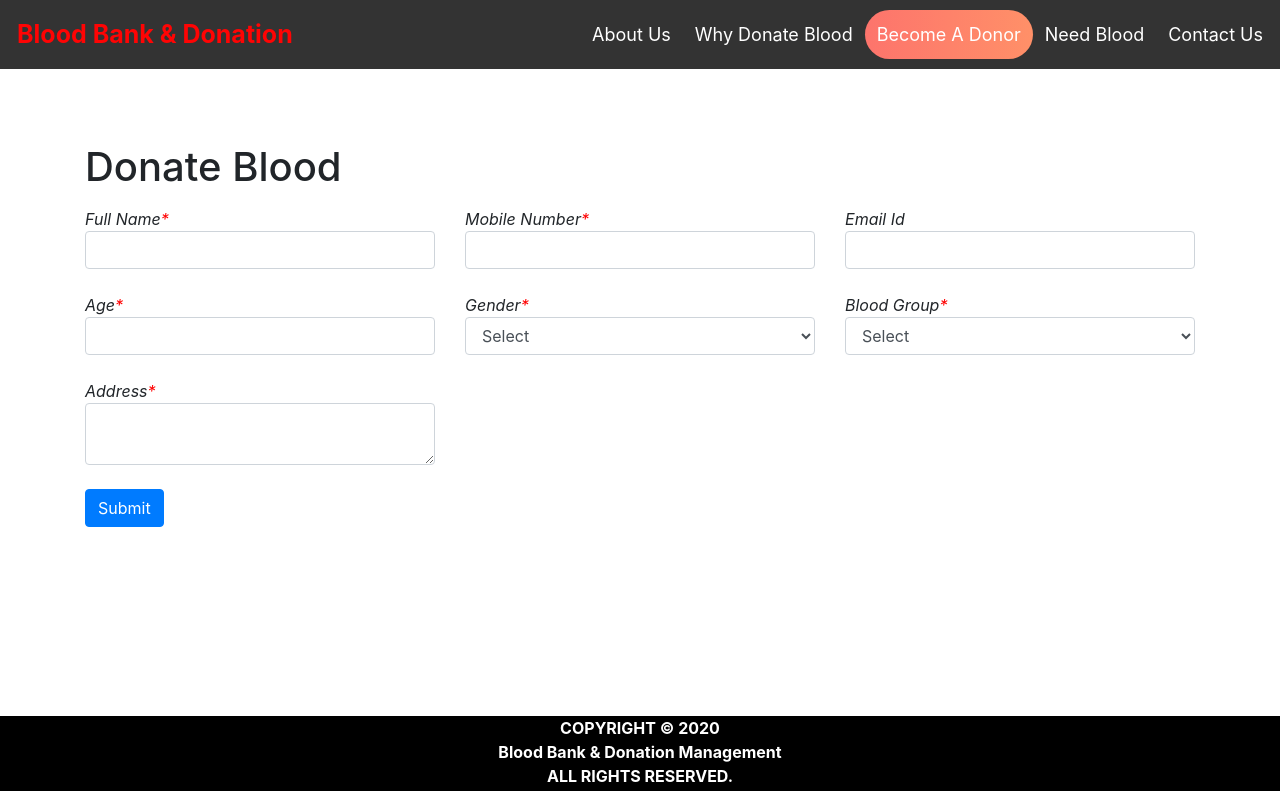
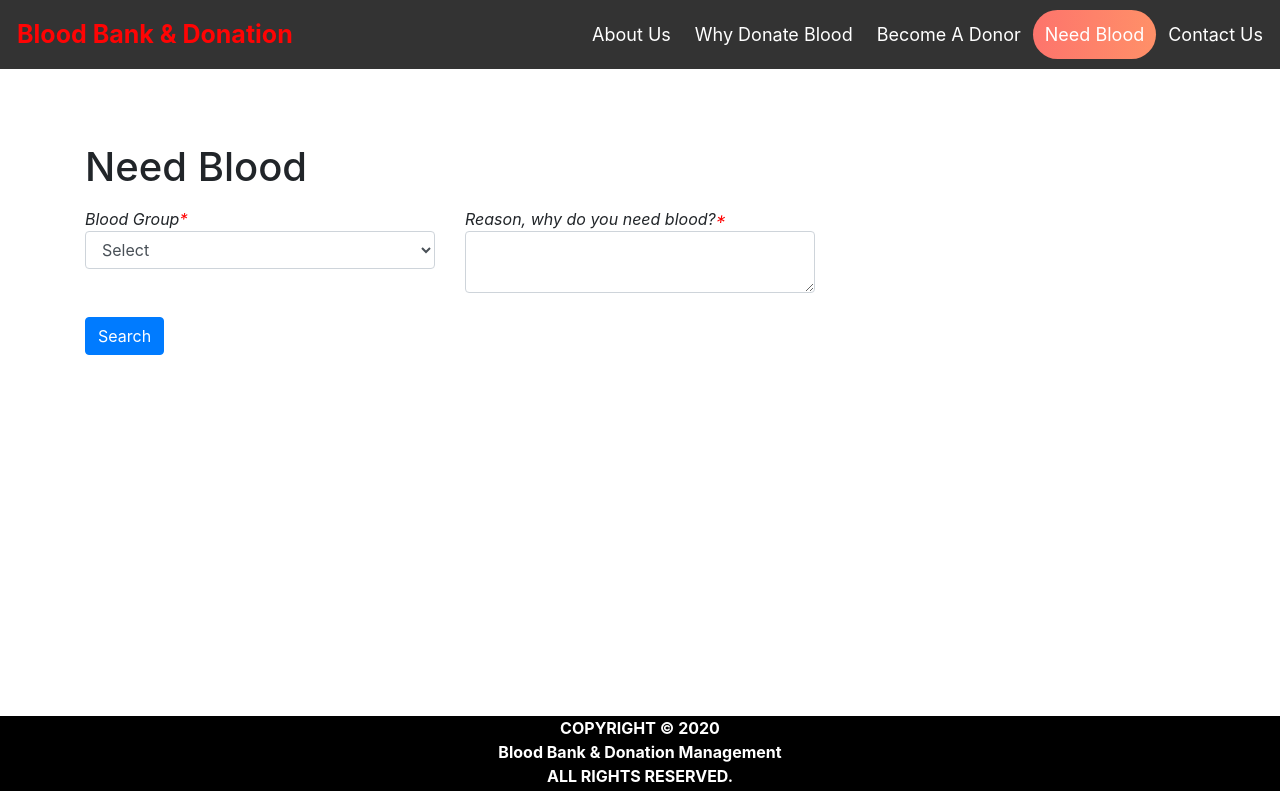
Before and after one commit to varunsardana004/Blood-Bank-And-Donation-Management-System, a PHP site: page /BDMS/donate_blood.php in a window 1280 px wide. Run offline with PHP 8.4, Linux system fonts and the light colour scheme; tables that the repository leaves empty hold one stand-in row (values such as "Sample post").

Commit message:
Update donate_blood.php
set active value

```diff
--- a/donate_blood.php
+++ b/donate_blood.php
@@ -1,6 +1,6 @@
 <html>
+
 <head>
-
   <meta charset="utf-8">
   <meta name="viewport" content="width=device-width, initial-scale=1, shrink-to-fit=no">
   <meta name="description" content="">
@@ -9,12 +9,11 @@
 <script src="https://ajax.googleapis.com/ajax/libs/jquery/3.5.1/jquery.min.js"></script>
 <script src="https://cdnjs.cloudflare.com/ajax/libs/popper.js/1.16.0/umd/popper.min.js"></script>
 <script src="https://maxcdn.bootstrapcdn.com/bootstrap/4.5.2/js/bootstrap.min.js"></script>
+</head>
 
-</head>
 <body>
-
   <?php
-$active ='donate';
+  $active ='need';
   include('head.php') ?>
 
   <div id="page-container" style="margin-top:50px; position: relative;min-height: 84vh;">
@@ -23,39 +22,12 @@ $active ='donate';
 
   <div class="row">
       <div class="col-lg-6">
-        <h1 class="mt-4 mb-3">Donate Blood </h1>
+          <h1 class="mt-4 mb-3">Need Blood</h1>
+
         </div>
   </div>
-
-<form name="donor" action="savedata.php" method="post">
+  <form name="needblood" action="" method="post">
   <div class="row">
-<div class="col-lg-4 mb-4">
-<div class="font-italic">Full Name<span style="color:red">*</span></div>
-<div><input type="text" name="fullname" class="form-control" required></div>
-</div>
-<div class="col-lg-4 mb-4">
-<div class="font-italic">Mobile Number<span style="color:red">*</span></div>
-<div><input type="text" name="mobileno" class="form-control" required></div>
-</div>
-<div class="col-lg-4 mb-4">
-<div class="font-italic">Email Id</div>
-<div><input type="email" name="emailid" class="form-control"></div>
-</div>
-</div>
-<div class="row">
-<div class="col-lg-4 mb-4">
-<div class="font-italic">Age<span style="color:red">*</span></div>
-<div><input type="text" name="age" class="form-control" required></div>
-</div>
-<div class="col-lg-4 mb-4">
-<div class="font-italic">Gender<span style="color:red">*</span></div>
-<div><select name="gender" class="form-control" required>
-<option value="">Select</option>
-<option value="Male">Male</option>
-<option value="Female">Female</option>
-</select>
-</div>
-</div>
   <div class="col-lg-4 mb-4">
   <div class="font-italic">Blood Group<span style="color:red">*</span></div>
   <div><select name="blood" class="form-control" required>
@@ -72,25 +44,57 @@ $active ='donate';
 </div>
 </div>
 
+<div class="col-lg-4 mb-4">
+<div class="font-italic">Reason, why do you need blood?<span style="color:red">*</span></div>
+<div><textarea class="form-control" name="address" required></textarea></div></div>
 </div>
 <div class="row">
 <div class="col-lg-4 mb-4">
-<div class="font-italic">Address<span style="color:red">*</span></div>
-<div><textarea class="form-control" name="address" required></textarea></div></div>
+<div><input type="submit" name="search" class="btn btn-primary" value="Search" style="cursor:pointer"></div>
+</div>
+
+</div><div class="row">
+<?php if(isset($_POST['search'])){
+
+  $bg=$_POST['blood'];
+  $sql= "select * from donor_details join blood where donor_details.donor_blood=blood.blood_id AND donor_blood='{$bg}' order by rand() limit 5";
+  $result=mysqli_query($conn,$sql) or die("query unsuccessful.");
+    if(mysqli_num_rows($result)>0)   {
+    while($row = mysqli_fetch_assoc($result)) {
+      ?>
+
+      <div class="col-lg-4 col-sm-6 portfolio-item" ><br>
+      <div class="card" style="width:300px">
+          <img class="card-img-top" src="image\blood_drop_logo.jpg" alt="Card image" style="width:100%;height:300px">
+          <div class="card-body">
+            <h3 class="card-title"><?php echo $row['donor_name']; ?></h3>
+            <p class="card-text">
+              <b>Blood Group : </b> <b><?php echo $row['blood_group']; ?></b><br>
+              <b>Mobile No. : </b> <?php echo $row['donor_number']; ?><br>
+              <b>Gender : </b><?php echo $row['donor_gender']; ?><br>
+              <b>Age : </b> <?php echo $row['donor_age']; ?><br>
+              <b>Address : </b> <?php echo $row['donor_address']; ?><br>
+            </p>
 
           </div>
-<div class="row">
-  <div class="col-lg-4 mb-4">
-  <div><input type="submit" name="submit" class="btn btn-primary" value="Submit" style="cursor:pointer"></div>
         </div>
   </div>
 
+  <?php
+    }
+  }
+    else
+    {
+
+        echo '<div class="alert alert-danger">No Donor Found For your search Blood group </div>';
+
+    }
+} ?>
 </div>
 </div>
-
-
-
-<?php include('footer.php') ?>
+</div>
+<?php include 'footer.php' ?>
 </div>
 </body>
+
 </html>
```
Lines whose indentation alone changed are shown as unchanged.
